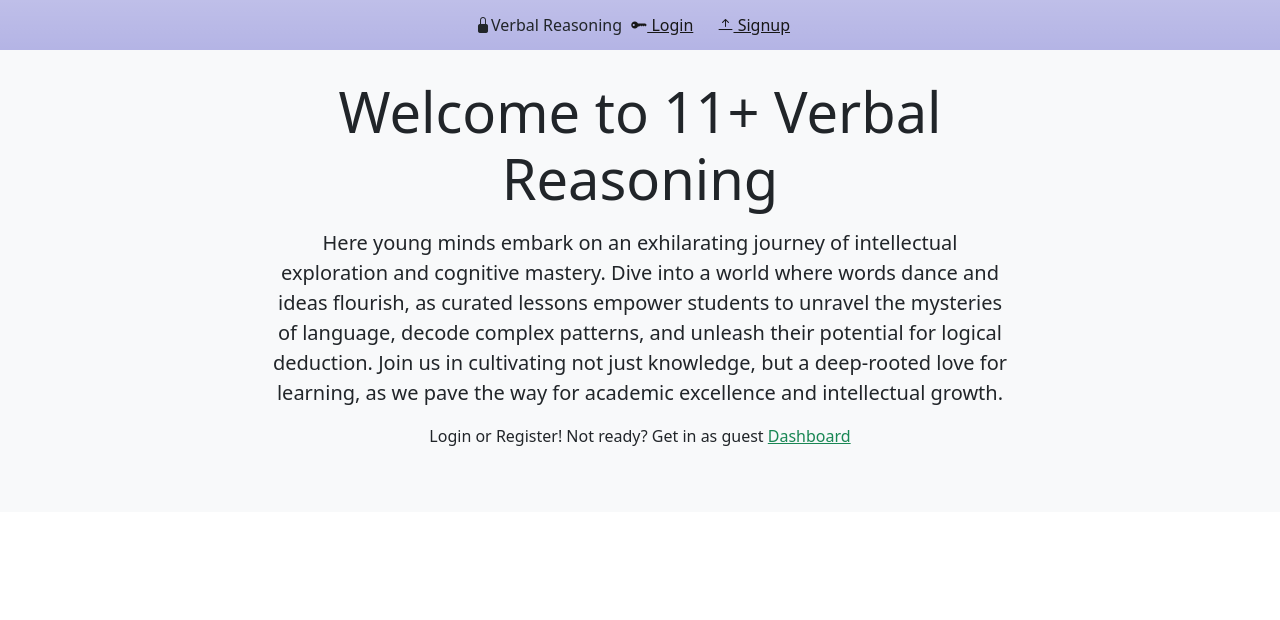
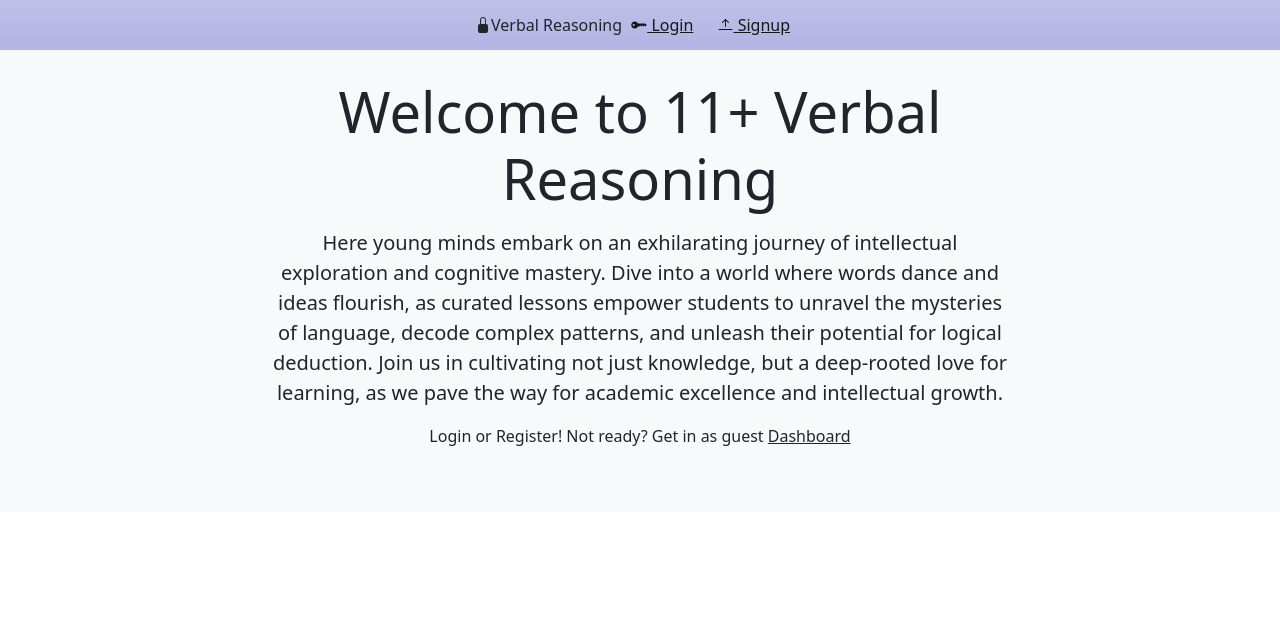
Before and after one commit to SulaimanSayyed21/h446Alevel, a Node server app: page / in a window 1280 px wide. Shown: the top 620 px of the page. Run offline with Node 20, Linux system fonts and the light colour scheme; some libraries are stand-ins or nearby versions.

Commit message:
Lighthouse complanied rmoved by chainging colour of the link on home page, also removed consol.log() from profile.js as it was throwing huge data on Render dashboard, sw.js amended too, pages are not chaced but only assests are cached due to petential access provided for the guest to enter and traverse though the site.

```diff
--- a/public/sw.js
+++ b/public/sw.js
@@ -4,7 +4,7 @@ importScripts(
 
   // Precache manifest
 const precacheManifest = [
-    '/',
+    //'/',
     //'/login',
     //'/guest/login',
     //'/signup',
@@ -51,7 +51,6 @@ const precacheManifest = [
     new workbox.strategies.CacheFirst()
   );
 
-
   workbox.routing.registerRoute(
     ({ request }) => request.destination === 'script' || request.destination === 'style',
     new workbox.strategies.StaleWhileRevalidate()
@@ -65,7 +64,7 @@ const precacheManifest = [
   //
   workbox.routing.registerRoute(
     ({ url }) => url.pathname === '/',
-    new workbox.strategies.NetworkFirst()
+    new workbox.strategies.CacheFirst()
 );
 
 workbox.routing.registerRoute(
--- a/routes/profile.js
+++ b/routes/profile.js
@@ -19,7 +19,7 @@ router.get('/profile', async (req, res) => {
             lessonName: result.lessonName,
             totalScore: result.totalScore
         }));
-        console.log(profileData);
+        //console.log(profileData);
        res.render('profile', { title: 'Profile', username: username, showLogout: true, profileData: profileData });
     }catch (error) {
         console.error('Error fetching profile data:', error);
--- a/views/index.ejs
+++ b/views/index.ejs
@@ -13,7 +13,7 @@
                         Join us in cultivating not just knowledge, but a deep-rooted love for learning, as we pave the way for
                         academic excellence and intellectual growth.
                     </p>
-                    <p>Login or Register! Not ready? Get in as guest <a href="/guest/login" class="text-success">Dashboard</a></p>
+                    <p>Login or Register! Not ready? Get in as guest <a href="/guest/login" class="text-dark">Dashboard</a></p>
                     <!-- <a href="/guest/login" class="btn btn-primary btn-lg">Enter as guest</a> -->
                 </div>
             </div>
```
